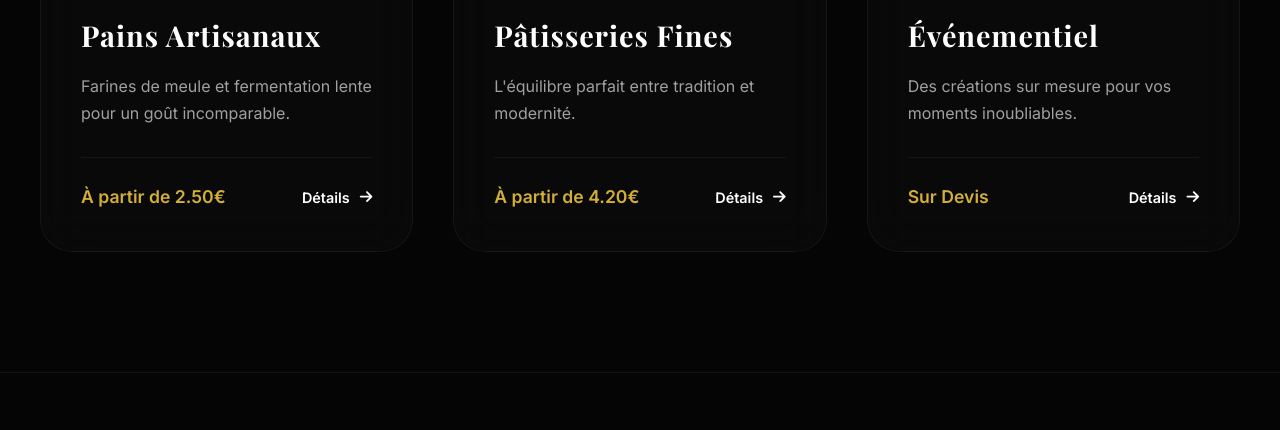
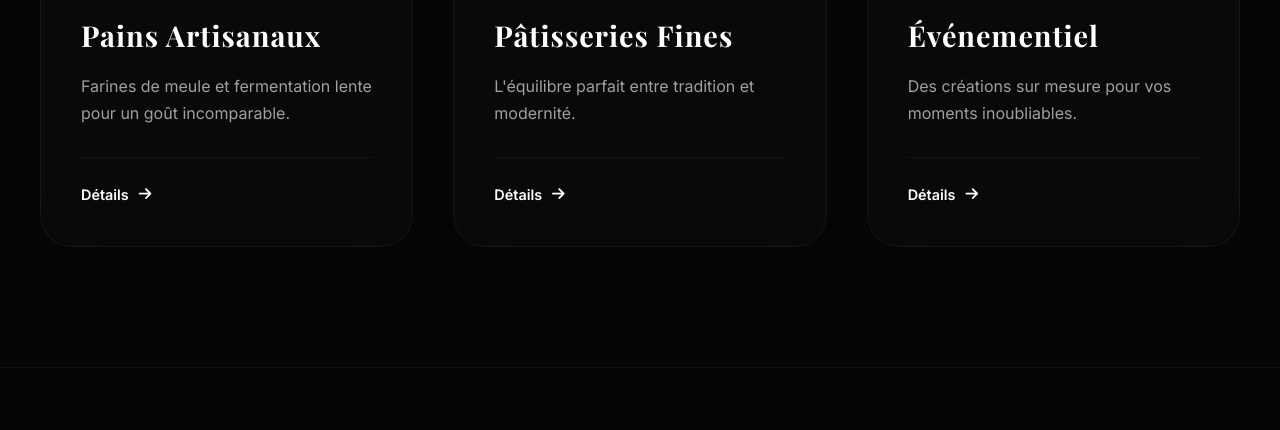
Before and after one commit to Food-order-lu/Douce-tentation, a website: page public/index.html in a window 1280 px wide. Shown: the part 2143-2573 px from the top of the page. Drawn offline with nearby package versions, Linux system fonts and the light colour scheme; a web font is replaced by a local one.

Commit message:
remove prices and fix build failure by slimming down dependencies

```diff
--- a/package.json
+++ b/package.json
@@ -25,11 +25,5 @@
     "express": "^4.18.2",
     "firebase-admin": "^13.6.1",
     "node-fetch": "^2.7.0"
-  },
-  "engines": {
-    "node": "20"
-  },
-  "devDependencies": {
-    "vercel": "^50.25.4"
   }
 }
--- a/public/index.html
+++ b/public/index.html
@@ -98,7 +98,6 @@
                         <h3>Pains Artisanaux</h3>
                         <p>Farines de meule et fermentation lente pour un goût incomparable.</p>
                         <div class="product-footer">
-                            <span class="price">À partir de 2.50€</span>
                             <a href="#" class="view-more">Détails <i class="fas fa-arrow-right"></i></a>
                         </div>
                     </div>
@@ -113,7 +112,6 @@
                         <h3>Pâtisseries Fines</h3>
                         <p>L'équilibre parfait entre tradition et modernité.</p>
                         <div class="product-footer">
-                            <span class="price">À partir de 4.20€</span>
                             <a href="#" class="view-more">Détails <i class="fas fa-arrow-right"></i></a>
                         </div>
                     </div>
@@ -128,7 +126,6 @@
                         <h3>Événementiel</h3>
                         <p>Des créations sur mesure pour vos moments inoubliables.</p>
                         <div class="product-footer">
-                            <span class="price">Sur Devis</span>
                             <a href="#" class="view-more">Détails <i class="fas fa-arrow-right"></i></a>
                         </div>
                     </div>
```
Also changed, not shown: 1 other file.
